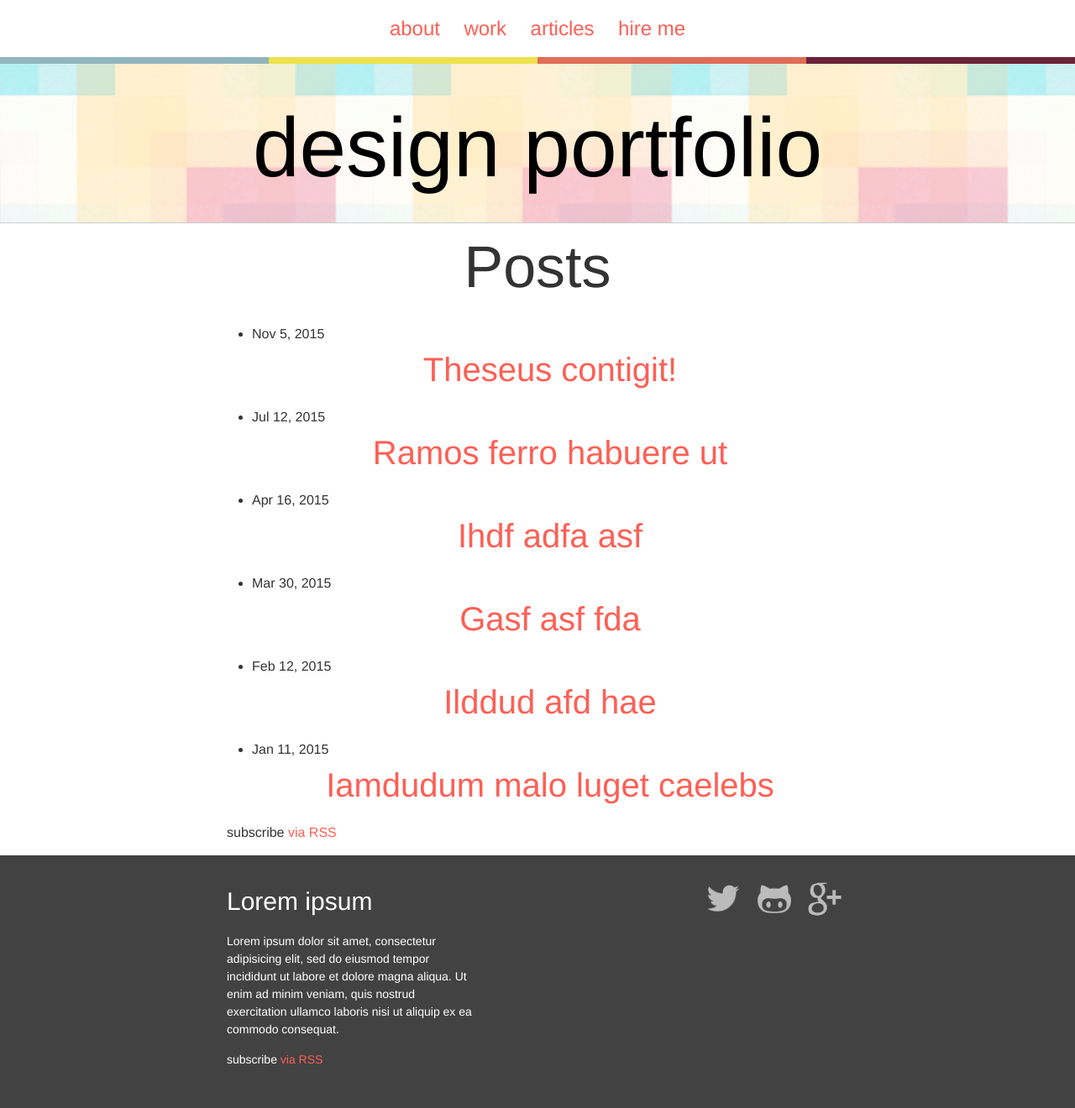
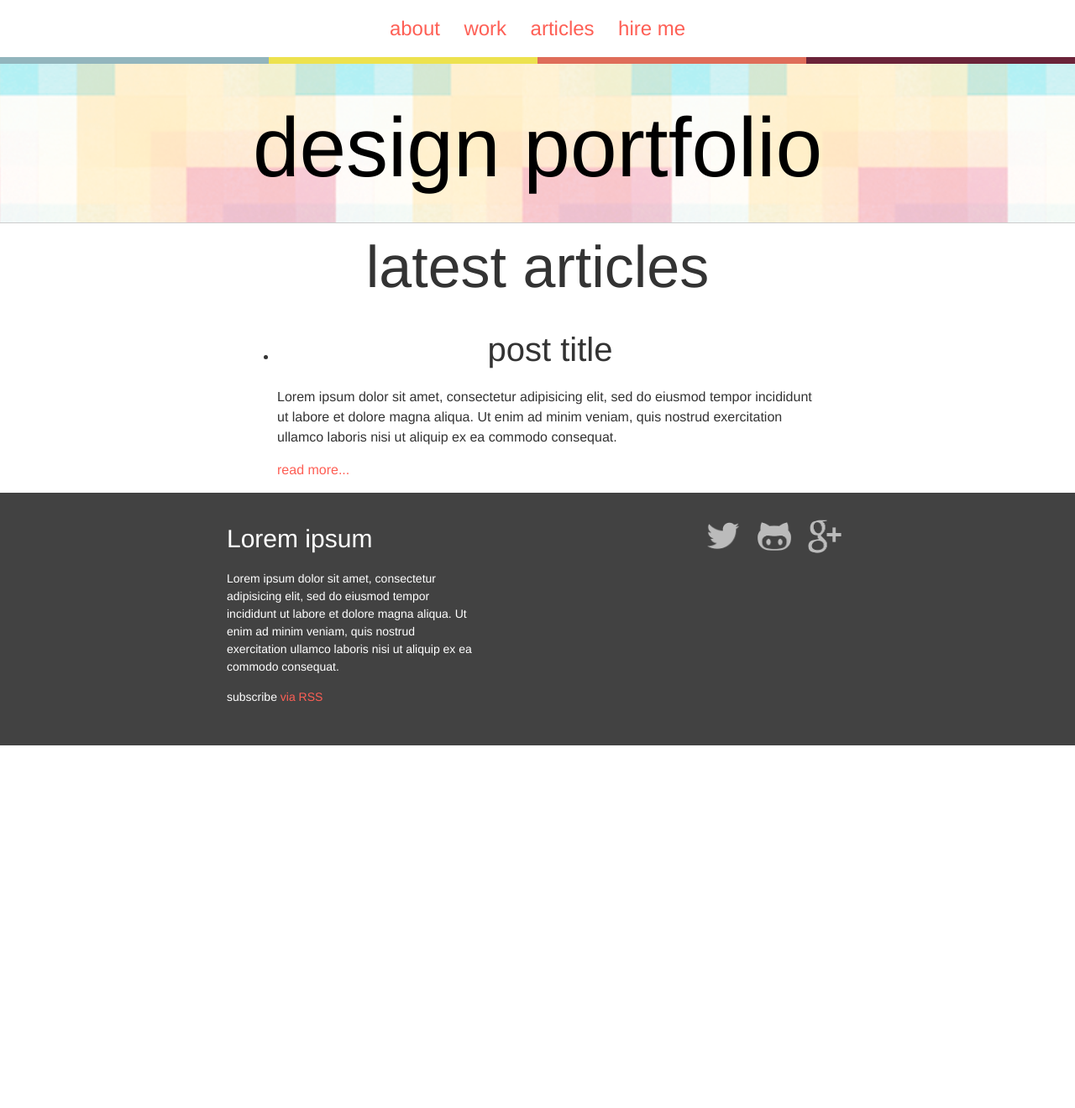
Before and after one commit to mbotta/designer-portfolio, a Jekyll site: the page built from index.html, in a window 1280 px wide. Shown: the whole page at 84% size. Built offline with Jekyll 4.4.1, drawn with Linux system fonts in a browser that asks for light colours; after the commit the page ends 900 px from its top, so only the background shows below that.

Commit message:
Mock out layout for latest articles

```diff
--- a/_posts/2015-01-11-Iamdudum-malo-caelbs.markdown
+++ b/_posts/2015-01-11-Iamdudum-malo-caelbs.markdown
@@ -1,7 +1,7 @@
 ---
 layout: post
 title: "Iamdudum malo luget caelebs"
-date: 2015-01-11 11:20
+date: 2015-11-05 11:20
 categories: blog
 tags: inspiration
 ---
--- a/index.html
+++ b/index.html
@@ -3,21 +3,19 @@
 ---
 
 <div class="home">
-
-  <h1 class="page-heading">Posts</h1>
-
-  <ul class="post-list">
-    {% for post in site.posts %}
-      <li>
-        <span class="post-meta">{{ post.date | date: "%b %-d, %Y" }}</span>
-
-        <h2>
-          <a class="post-link" href="{{ post.url | prepend: site.baseurl }}">{{ post.title }}</a>
-        </h2>
-      </li>
-    {% endfor %}
-  </ul>
-
-  <p class="rss-subscribe">subscribe <a href="{{ "/feed.xml" | prepend: site.baseurl }}">via RSS</a></p>
-
+  <!-- section for featured post -->
+  <!-- section for featured projects -->
+  <!-- section for latest articles -->
+  <section class="site-section site-section-last">
+    <div class="wrapper">
+      <h1>latest articles</h1>
+      <ul class="post-list">
+        <li class="post">
+          <h2>post title</h2>
+          <p>Lorem ipsum dolor sit amet, consectetur adipisicing elit, sed do eiusmod tempor incididunt ut labore et dolore magna aliqua. Ut enim ad minim veniam, quis nostrud exercitation ullamco laboris nisi ut aliquip ex ea commodo consequat.</p>
+          <p class="post-read-more-link"> <a href="#">read more...</a></p>
+        </li>
+      </ul>
+    </div>
+  </section>
 </div>
```
Also changed, not shown: index.jade (added, +18 -0 lines).
